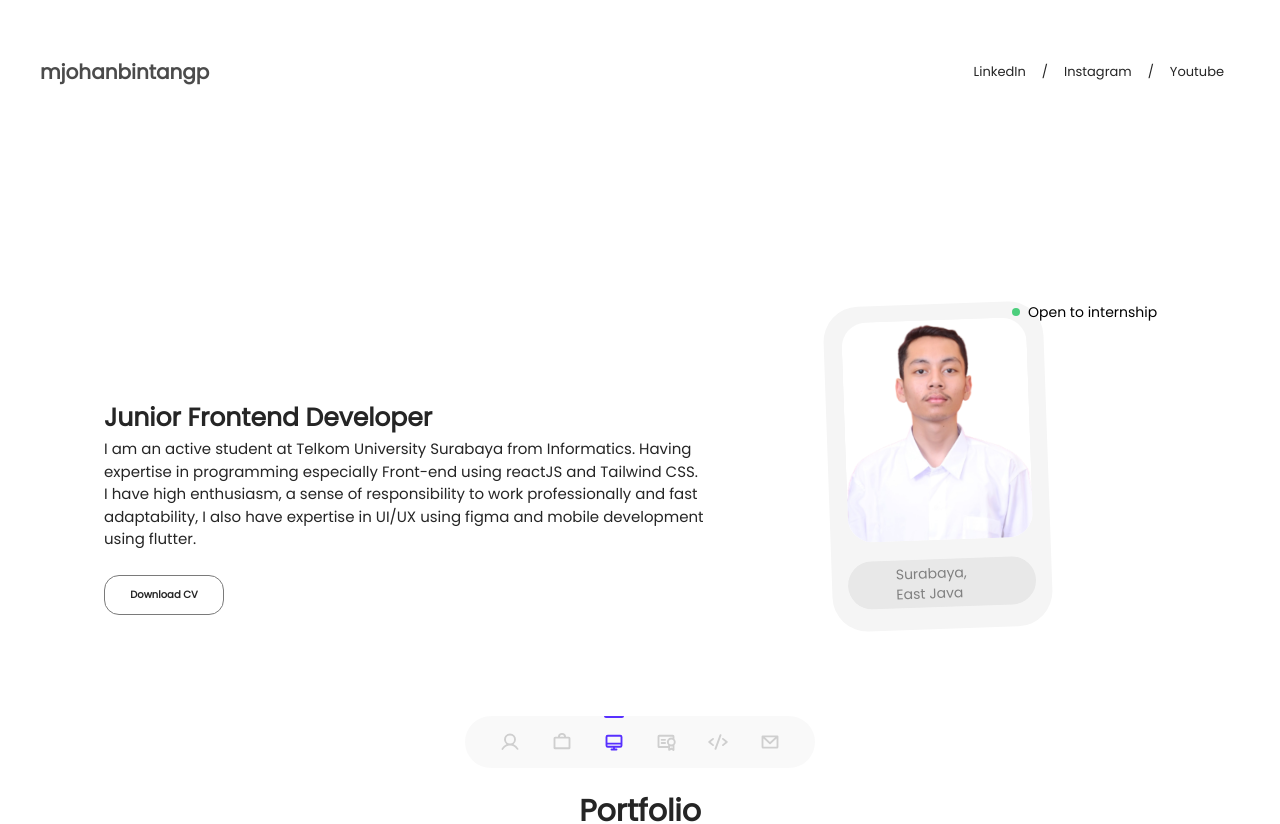
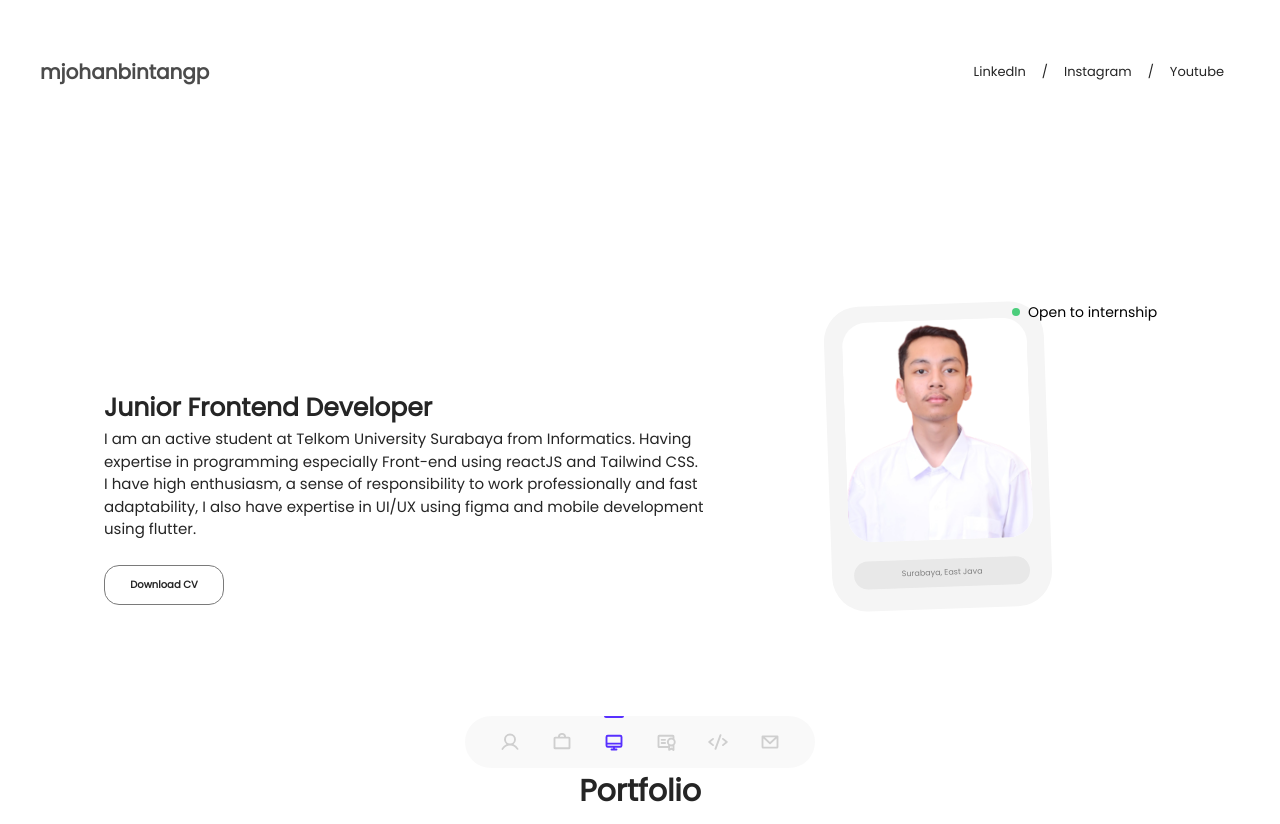
Before and after one commit to MJohanBintangP/portfolioWeb, a React (Vite) app: page / in a window 1280 px wide. Shown: the top 824 px of the page. Built offline with nearby package versions, Linux system fonts and the light colour scheme; what tailwindcss-motion would draw is missing.

Commit message:
fix text size in section (location)

```diff
--- a/src/components/Section.jsx
+++ b/src/components/Section.jsx
@@ -55,8 +55,8 @@ const Section = () => {
           </div>
 
           {/* Lokasi */}
-          <div className="px-12 py-1 mb-1.5 rounded-full bg-[#E8E8E8]">
-            <span className="bg-transparent flex justify-center items-center font-medium text-[8px] text-[#808080] text-sm">Surabaya, East Java</span>
+          <div className="px-12 py-2 mb-1.5 rounded-full bg-[#E8E8E8]">
+            <span className="bg-transparent flex justify-center items-center font-medium text-[8px] text-[#808080]">Surabaya, East Java</span>
           </div>
         </div>
       </div>
```
